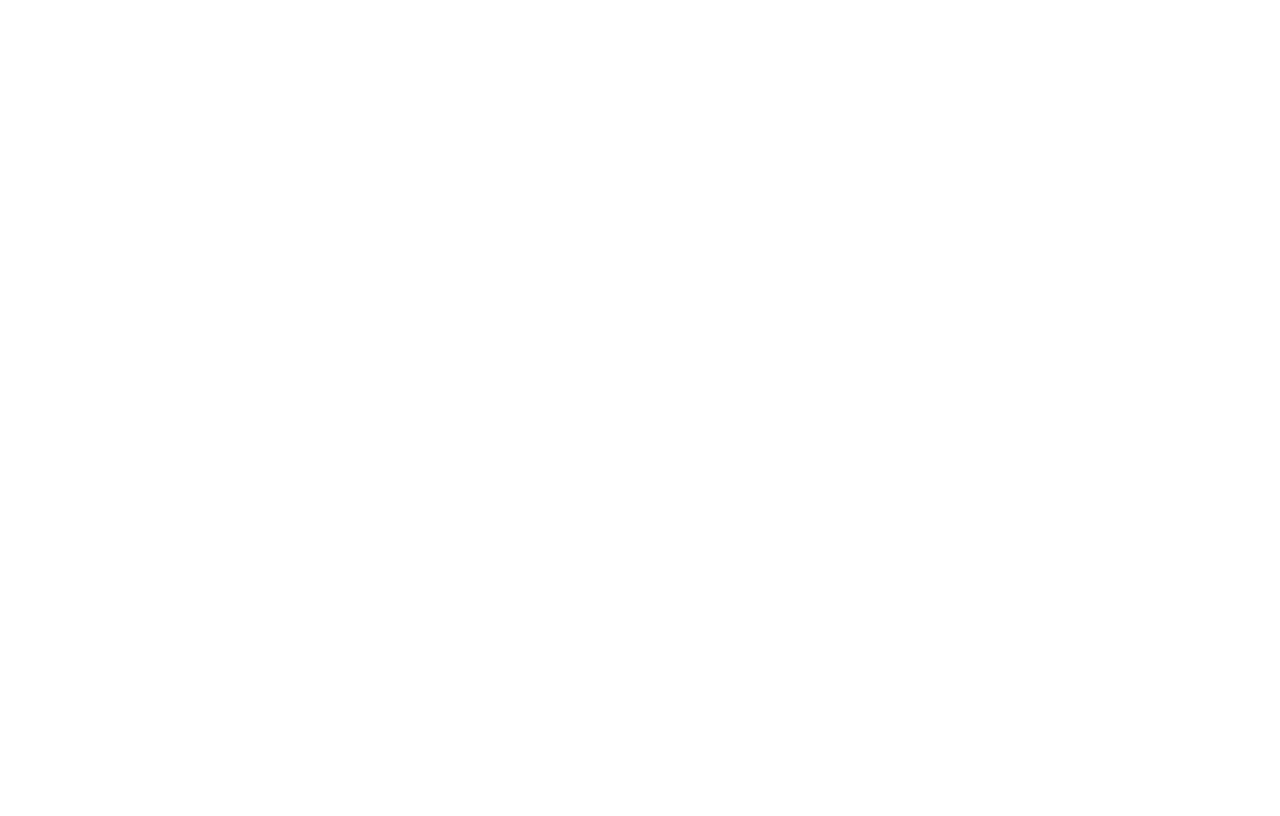
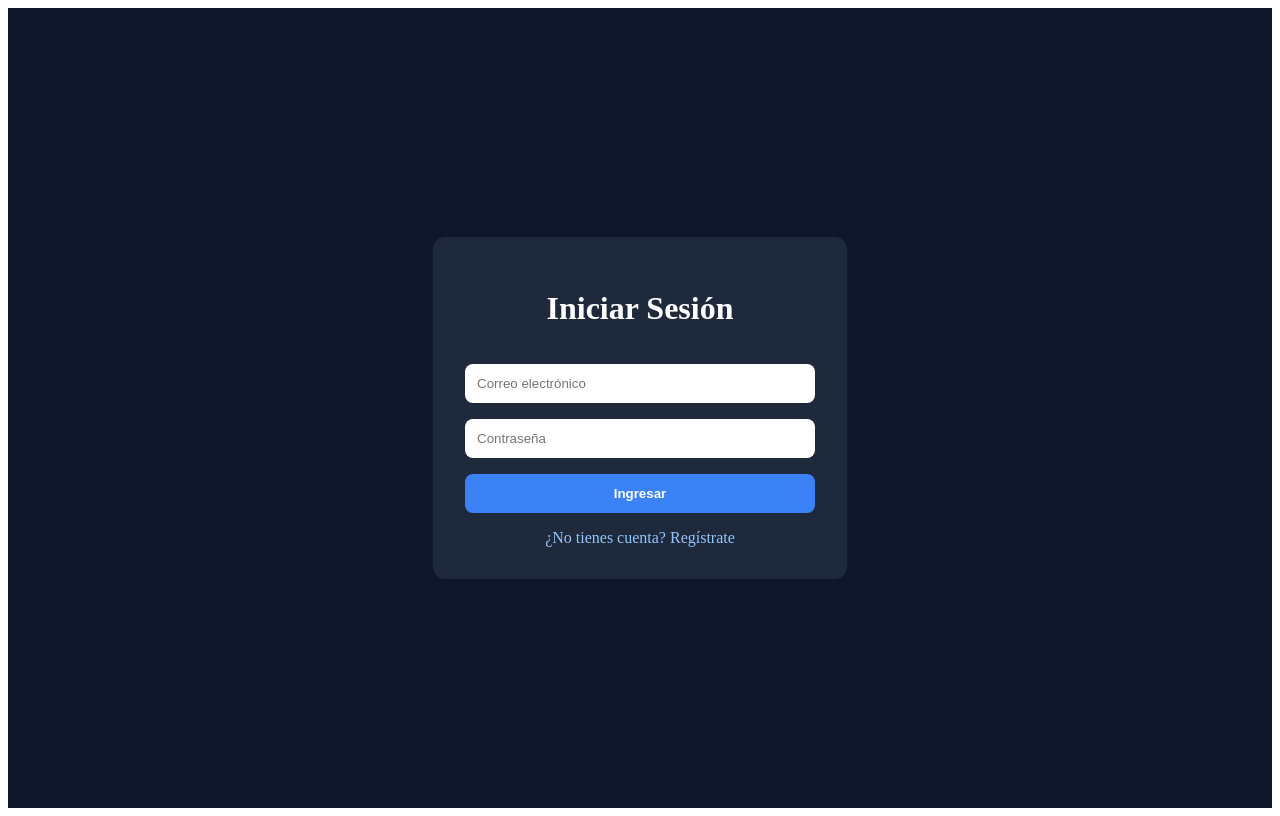
Before and after one commit to Carlos271085/login-practice-frontend, a React (Vite) app: page /login in a window 1280 px wide. Before the commit this address had no page. Built offline with nearby package versions, Linux system fonts and the light colour scheme.

Commit message:
Implementa autenticación con Context API

```diff
--- a/src/App.jsx
+++ b/src/App.jsx
@@ -1,7 +1,32 @@
-import AppRouter from "./routes/AppRouter";
+import { BrowserRouter, Routes, Route } from "react-router-dom";
+
+import Login from "./pages/Login";
+import Dashboard from "./pages/Dashboard";
+
+import PrivateRoute from "./routes/PrivateRoute";
 
 function App() {
-  return <AppRouter />;
+
+  return (
+    <BrowserRouter>
+
+      <Routes>
+
+        <Route path="/login" element={<Login />} />
+
+        <Route
+          path="/dashboard"
+          element={
+            <PrivateRoute>
+              <Dashboard />
+            </PrivateRoute>
+          }
+        />
+
+      </Routes>
+
+    </BrowserRouter>
+  );
 }
 
 export default App;
--- a/src/context/AuthContext.jsx
+++ b/src/context/AuthContext.jsx
@@ -1,20 +1,28 @@
-import { createContext, useContext, useState } from "react";
+import { createContext, useContext, useEffect, useState } from "react";
 
 const AuthContext = createContext();
 
 export function AuthProvider({ children }) {
 
-  const [user, setUser] = useState(() => {
+  // Estado del usuario
+  const [user, setUser] = useState(null);
+
+  // Recuperar sesión al cargar la app
+  useEffect(() => {
     const savedUser = localStorage.getItem("user");
 
-    return savedUser ? JSON.parse(savedUser) : null;
-    });
+    if (savedUser) {
+      setUser(JSON.parse(savedUser));
+    }
+  }, []);
 
+  // Login
   const login = (userData) => {
     localStorage.setItem("user", JSON.stringify(userData));
     setUser(userData);
   };
 
+  // Logout
   const logout = () => {
     localStorage.removeItem("user");
     setUser(null);
@@ -33,6 +41,7 @@ export function AuthProvider({ children }) {
   );
 }
 
+// Hook personalizado
 export function useAuth() {
   return useContext(AuthContext);
 }
--- a/src/pages/Login.jsx
+++ b/src/pages/Login.jsx
@@ -1,50 +1,94 @@
-import { Link } from "react-router-dom";
+import { useState } from "react";
+import { Link, useNavigate } from "react-router-dom";
 import { useAuth } from "../context/AuthContext";
 import "../styles/login.css";
 
 function Login() {
 
+  // Estados inputs
+  const [email, setEmail] = useState("");
+  const [password, setPassword] = useState("");
+
+  // Navegación
+  const navigate = useNavigate();
+
+  // Contexto auth
   const { user, login } = useAuth();
+
+  // Función login
+  const handleLogin = () => {
+
+    // Validación simple
+    if (!email || !password) {
+      alert("Completa todos los campos");
+      return;
+    }
+
+    // Datos usuario
+    const userData = {
+      nombre: "Carlos",
+      email: email
+    };
+
+    // Guardar sesión
+    login(userData);
+
+    // Redirigir dashboard
+    navigate("/dashboard");
+  };
 
   return (
     <div className="login-container">
+
       <div className="login-card">
-        <h1 className="login-title">Iniciar Sesión</h1>
+
+        <h1 className="login-title">
+          Iniciar Sesión
+        </h1>
 
         <input
           type="email"
           placeholder="Correo electrónico"
           className="login-input"
+          value={email}
+          onChange={(e) => setEmail(e.target.value)}
         />
 
         <input
           type="password"
           placeholder="Contraseña"
           className="login-input"
+          value={password}
+          onChange={(e) => setPassword(e.target.value)}
         />
 
         <button
           className="login-button"
-          onClick={() =>
-            login({
-              nombre: "Carlos",
-              email: "carlos@email.com"
-            })
-          }
+          onClick={handleLogin}
         >
           Ingresar
         </button>
 
         {user && (
-          <p style={{ color: "white", textAlign: "center" }}>
+          <p
+            style={{
+              color: "white",
+              textAlign: "center"
+            }}
+          >
             Bienvenido {user.nombre}
           </p>
         )}
 
-        <Link to="/register" className="login-link">
+        <Link
+          to="/register"
+          className="login-link"
+        >
           ¿No tienes cuenta? Regístrate
         </Link>
+
       </div>
+
     </div>
   );
 }
--- /dev/null
+++ b/src/routes/PrivateRoute.jsx
@@ -0,0 +1,17 @@
+import { Navigate } from "react-router-dom";
+import { useAuth } from "../context/AuthContext";
+
+function PrivateRoute({ children }) {
+
+  const { user } = useAuth();
+
+  // Si no hay usuario -> redirige al login
+  if (!user) {
+    return <Navigate to="/login" replace />;
+  }
+
+  // Si existe sesión -> muestra la página
+  return children;
+}
+
+export default PrivateRoute;
```
